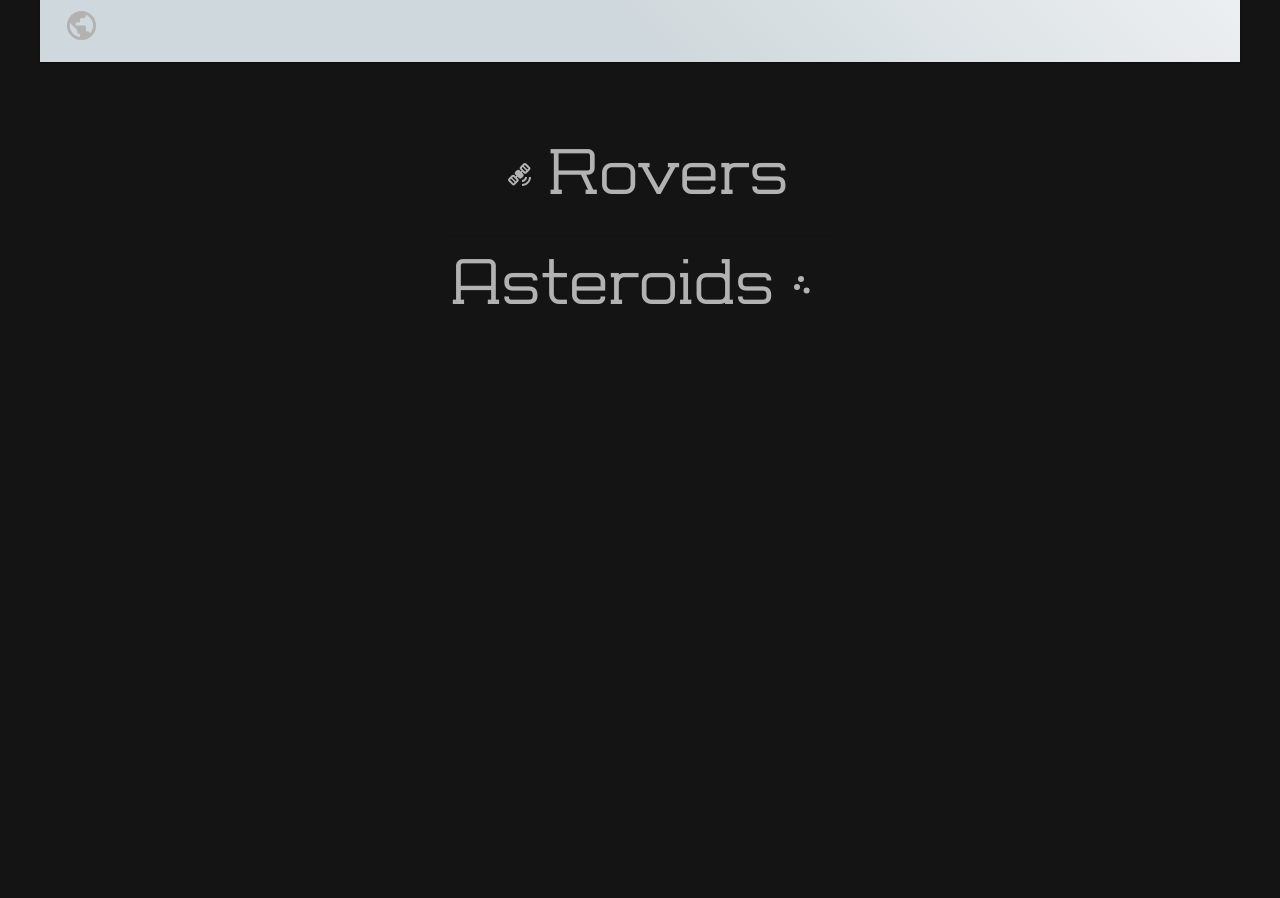
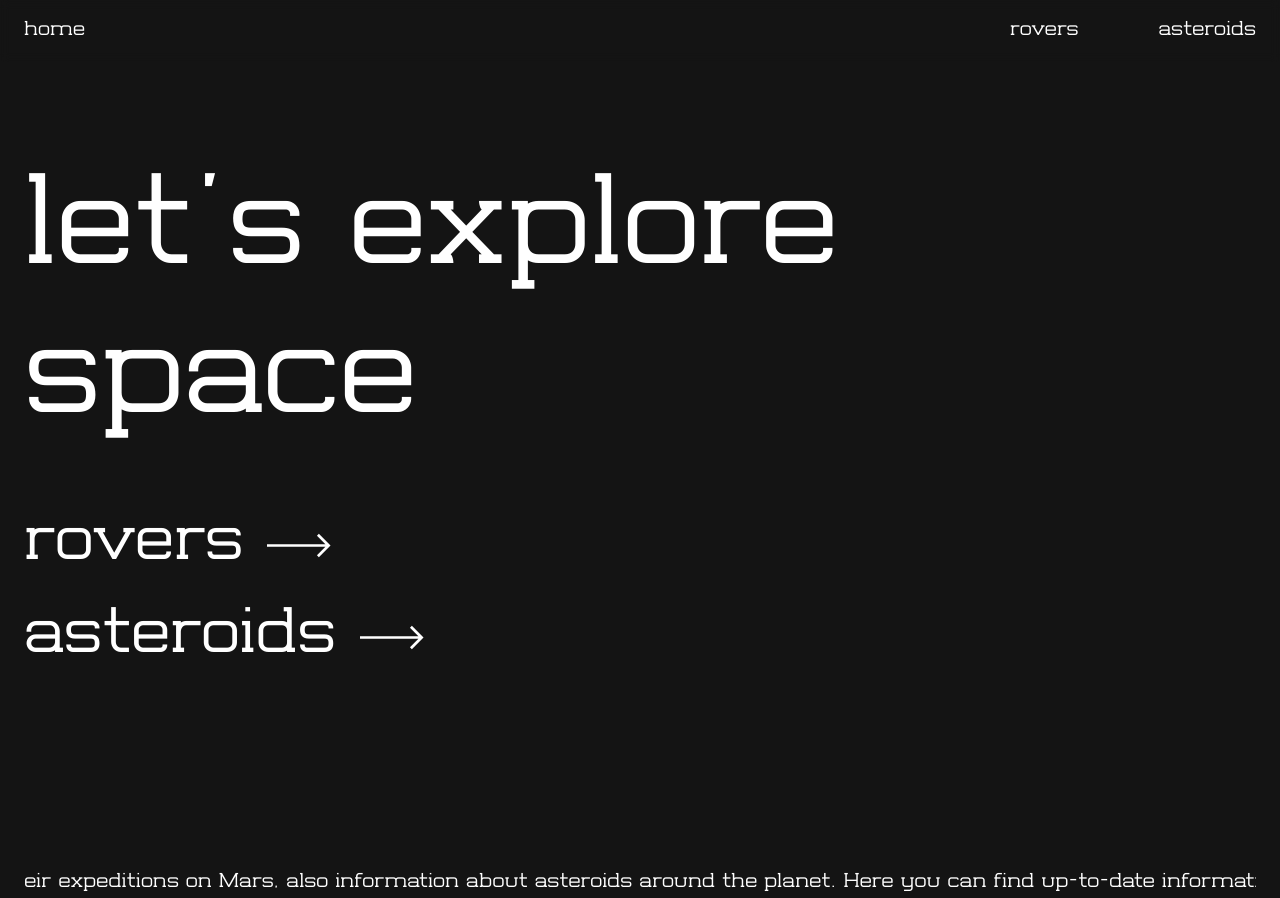
Before and after one commit to vitaliyburla/react-nasa-rovers.github.io, a React (Create React App) app: page / in a window 1280 px wide. Before the commit the page ends 800 px from the top, so only its background shows below. Built offline with nearby package versions, Linux system fonts and the light colour scheme; no server answers.

Commit message:
scrolling text added

```diff
--- a/package.json
+++ b/package.json
@@ -24,6 +24,7 @@
     "moment": "^2.29.1",
     "react": "^17.0.2",
     "react-dom": "^17.0.2",
+    "react-fast-marquee": "^1.3.1",
     "react-redux": "^7.2.6",
     "react-router-dom": "^5.3.0",
     "react-scripts": "5.0.0",
--- a/src/App.tsx
+++ b/src/App.tsx
@@ -1,11 +1,13 @@
 import React from 'react';
 import AppRouter from './components/AppRouter';
 import Navbar from './components/Navbar';
+import GlobalStyles from './theme/globalStyles';
 import ThemeConfig from './theme/index';
 
 const App = () => {
     return (
         <ThemeConfig>
+            <GlobalStyles />
             <Navbar />
             <AppRouter />
         </ThemeConfig>
--- a/src/components/HomeNavigation/HomeNavigationItem/index.tsx
+++ b/src/components/HomeNavigation/HomeNavigationItem/index.tsx
@@ -1,36 +1,33 @@
-import { Avatar, Stack, Typography } from '@mui/material';
+import { Avatar, Stack, Typography, SvgIcon } from '@mui/material';
 import React, { FC } from 'react';
 import { Link } from 'react-router-dom';
 import { useStyles } from './styles';
 
 interface IHomeNavigationItemProps {
     title: string;
-    reverse?: boolean;
-    avatar?: any;
     route: string;
 }
 
-const HomeNavigationItem: FC<IHomeNavigationItemProps> = ({
-    title,
-    reverse,
-    avatar,
-    route,
-}) => {
-    const AvatarImage = avatar;
-
+const HomeNavigationItem: FC<IHomeNavigationItemProps> = ({ title, route }) => {
     const classes = useStyles();
 
     return (
         <Link to={route} className={classes.navLink}>
-            <Stack
-                className={classes.navListItem}
-                direction={reverse ? 'row-reverse' : 'row'}>
-                <span>
-                    <AvatarImage className={classes.navListItemAvatar} />
-                </span>
-                <Typography component="h3" variant="h2" align="center">
+            <Stack className={classes.navListItem} direction="row" spacing={3}>
+                <Typography component="h2" variant="h2">
                     {title}
                 </Typography>
+                <svg
+                    width="64"
+                    height="25"
+                    viewBox="0 0 64 25"
+                    fill="none"
+                    xmlns="http://www.w3.org/2000/svg">
+                    <path
+                        d="M0 13.84H58.4052L49.9726 22.2726L51.8674 24.1674L63.5348 12.5L51.8674 0.832642L49.9726 2.7274L58.4052 11.16H0V13.84Z"
+                        fill="white"
+                    />
+                </svg>
             </Stack>
         </Link>
     );
--- a/src/components/HomeNavigation/HomeNavigationItem/styles.ts
+++ b/src/components/HomeNavigation/HomeNavigationItem/styles.ts
@@ -4,17 +4,17 @@ import { makeStyles } from '@mui/styles';
 export const useStyles = makeStyles((theme: Theme) => ({
     navListItem: {
         alignItems: 'center',
-        justifyContent: 'center',
-        color: theme.palette.primary.dark,
+        color: theme.palette.primary.main,
+        transition: 'color 0.1s ease-in-out',
+        '& svg': {
+            transition: 'margin 0.1s ease-in-out',
+        },
         '&:hover': {
-            '& span': {
-                color: theme.palette.secondary.light,
+            color: theme.palette.primary.dark,
+            '& svg': {
+                marginLeft: '2rem',
             },
-            color: theme.palette.primary.light,
         },
-    },
-    navListItemAvatar: {
-        margin: '0 1rem',
     },
     navLink: {
         textDecoration: 'none',
--- a/src/components/HomeNavigation/index.tsx
+++ b/src/components/HomeNavigation/index.tsx
@@ -1,28 +1,40 @@
-import { Divider, Stack } from '@mui/material';
+import { Box, Divider, Stack, Typography } from '@mui/material';
 import SatelliteAltIcon from '@mui/icons-material/SatelliteAlt';
 import ScatterPlotIcon from '@mui/icons-material/ScatterPlot';
 import React, { FC } from 'react';
 import HomeNavigationItem from './HomeNavigationItem';
 import { RouteNames } from '../../routes';
 import { useStyles } from './styles';
+import { Container } from '@mui/material';
+import Marquee from 'react-fast-marquee';
 
 const HomeNavigation: FC = () => {
     const classes = useStyles();
     return (
-        <Stack spacing={2} className={classes.homeNav} divider={<Divider />}>
-            <HomeNavigationItem
-                title="Rovers"
-                avatar={SatelliteAltIcon}
-                route={RouteNames.ROVERS}
-            />
-
-            <HomeNavigationItem
-                title="Asteroids"
-                reverse
-                avatar={ScatterPlotIcon}
-                route={RouteNames.ASTEROIDS}
-            />
-        </Stack>
+        <Container maxWidth="xl" sx={{ paddingTop: '10rem' }}>
+            <Typography variant={'h1'} className={classes.header}>
+                let’s explore space
+            </Typography>
+            <Stack className={classes.homeNav} spacing={2}>
+                <HomeNavigationItem title="rovers" route={RouteNames.ROVERS} />
+                <HomeNavigationItem
+                    title="asteroids"
+                    route={RouteNames.ASTEROIDS}
+                />
+            </Stack>
+            <Box className={classes.marqueeBox}>
+                <Marquee gradient={false} speed={150}>
+                    <Typography
+                        variant={'body1'}
+                        component="span"
+                        className={classes.marqueeText}>
+                        Here you can find up-to-date information from NASA open
+                        sources about their expeditions on Mars, also
+                        information about asteroids around the planet.&nbsp;
+                    </Typography>
+                </Marquee>
+            </Box>
+        </Container>
     );
 };
 
--- a/src/components/HomeNavigation/styles.ts
+++ b/src/components/HomeNavigation/styles.ts
@@ -3,6 +3,17 @@ import { makeStyles } from '@mui/styles';
 
 export const useStyles = makeStyles((theme: Theme) => ({
     homeNav: {
-        marginTop: '5rem',
+        marginTop: '3rem',
+        width: 'max-content',
+    },
+    header: {
+        color: theme.palette.primary.main,
+    },
+    marqueeText: {
+        color: theme.palette.primary.main,
+    },
+    marqueeBox: {
+        marginTop: '12rem',
+        //bottom: 0,
     },
 }));
--- a/src/components/Navbar/index.tsx
+++ b/src/components/Navbar/index.tsx
@@ -1,17 +1,30 @@
-import { Container } from '@mui/material';
+import { Container, Grid, Stack, Typography } from '@mui/material';
 import React, { FC } from 'react';
 import { Link } from 'react-router-dom';
-import PublicSharpIcon from '@mui/icons-material/PublicSharp';
 import { RouteNames } from '../../routes';
 import { useStyles } from './styles';
 
 const Navbar: FC = () => {
     const classes = useStyles();
     return (
-        <Container maxWidth="lg" className={classes.navbar}>
-            <Link to={RouteNames.HOME} className={classes.homeLink}>
-                <PublicSharpIcon fontSize="large" />
-            </Link>
+        <Container maxWidth="xl" className={classes.navbar}>
+            <Grid
+                container
+                direction="row"
+                justifyContent="space-between"
+                alignItems="center">
+                <Link to={RouteNames.HOME} className={classes.link}>
+                    <Typography variant={'body1'}>home</Typography>
+                </Link>
+                <Stack direction="row" spacing={10}>
+                    <Link to={RouteNames.ROVERS} className={classes.link}>
+                        <Typography variant={'body1'}>rovers</Typography>
+                    </Link>
+                    <Link to={RouteNames.ASTEROIDS} className={classes.link}>
+                        <Typography variant={'body1'}>asteroids</Typography>
+                    </Link>
+                </Stack>
+            </Grid>
         </Container>
     );
 };
--- a/src/components/Navbar/styles.ts
+++ b/src/components/Navbar/styles.ts
@@ -1,20 +1,21 @@
 import { Theme } from '@mui/material';
-import { blueGrey } from '@mui/material/colors';
 import { makeStyles } from '@mui/styles';
 
 export const useStyles = makeStyles((theme: Theme) => ({
-    homeLink: {
-        color: theme.palette.primary.dark,
+    link: {
+        color: theme.palette.primary.main,
         textDecoration: 'none',
+        transition: 'color 0.1s ease-in-out',
         '&:hover': {
-            color: theme.palette.primary.main,
+            color: theme.palette.primary.dark,
         },
     },
     navbar: {
-        background: `linear-gradient(45deg, ${blueGrey[100]} 50%, ${blueGrey[50]} 100% )`,
-        boxShadow: theme.shadows[1],
-        paddingTop: '0.5rem',
-        paddingBottom: '0.5rem',
-        marginBottom: '2rem',
+        paddingTop: '1rem',
+        paddingBottom: '1rem',
+        position: 'fixed',
+        top: 0,
+        backdropFilter: 'blur(5px)',
+        '-webkit-backdrop-filter': 'blur(5px)',
     },
 }));
--- a/src/pages/Home/index.tsx
+++ b/src/pages/Home/index.tsx
@@ -1,13 +1,10 @@
-import { Container } from '@mui/material';
 import React, { FC } from 'react';
 import HomeNavigation from '../../components/HomeNavigation';
 
 const Home: FC = () => {
     return (
         <>
-            <Container maxWidth="xs">
-                <HomeNavigation />
-            </Container>
+            <HomeNavigation />
         </>
     );
 };
--- /dev/null
+++ b/src/theme/globalStyles.tsx
@@ -0,0 +1,75 @@
+// material
+import { useTheme } from '@mui/material/styles';
+import { GlobalStyles as GlobalThemeStyles } from '@mui/material';
+
+// ----------------------------------------------------------------------
+
+export default function GlobalStyles() {
+    const theme = useTheme();
+
+    return (
+        <GlobalThemeStyles
+            styles={{
+                '*': {
+                    margin: 0,
+                    padding: 0,
+                    boxSizing: 'border-box',
+                },
+                html: {
+                    width: '100%',
+                    height: '100%',
+                    WebkitOverflowScrolling: 'touch',
+                },
+                body: {
+                    width: '100%',
+                    height: '100%',
+                },
+                '#root': {
+                    width: '100%',
+                    height: '100%',
+                },
+                input: {
+                    '&[type=number]': {
+                        MozAppearance: 'textfield',
+                        '&::-webkit-outer-spin-button': {
+                            margin: 0,
+                            WebkitAppearance: 'none',
+                        },
+                        '&::-webkit-inner-spin-button': {
+                            margin: 0,
+                            WebkitAppearance: 'none',
+                        },
+                    },
+                },
+                textarea: {
+                    '&::-webkit-input-placeholder': {
+                        color: theme.palette.text.disabled,
+                    },
+                    '&::-moz-placeholder': {
+                        opacity: 1,
+                        color: theme.palette.text.disabled,
+                    },
+                    '&:-ms-input-placeholder': {
+                        color: theme.palette.text.disabled,
+                    },
+                    '&::placeholder': {
+                        color: theme.palette.text.disabled,
+                    },
+                },
+
+                img: { display: 'block', maxWidth: '100%' },
+
+                // Lazy Load Img
+                '.blur-up': {
+                    WebkitFilter: 'blur(5px)',
+                    filter: 'blur(5px)',
+                    transition: 'filter 400ms, -webkit-filter 400ms',
+                },
+                '.blur-up.lazyloaded ': {
+                    WebkitFilter: 'blur(0)',
+                    filter: 'blur(0)',
+                },
+            }}
+        />
+    );
+}
```
Also changed, not shown: 1 other file (tests, documents, lock files or other folders).
